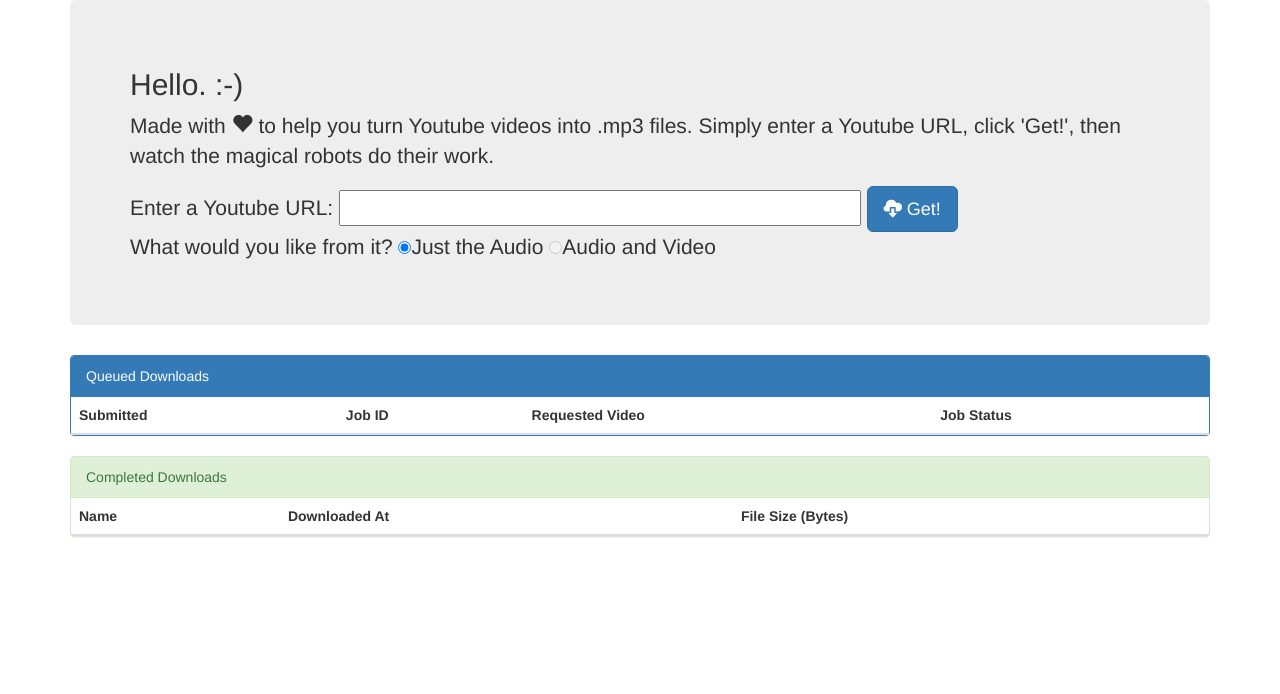
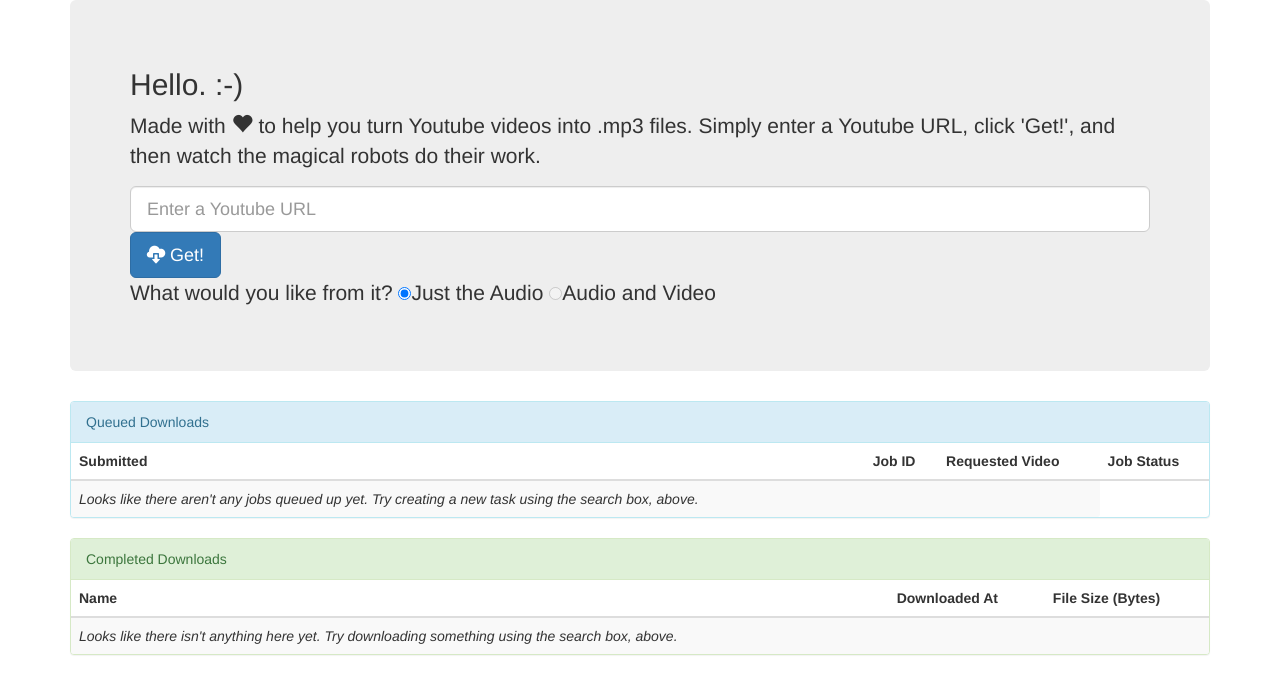
Before and after one commit to eallrich/avdl-magic, a Flask app: page / in a window 1280 px wide. Shown: the top 694 px of the page. Run offline with Flask 2, Linux system fonts and the light colour scheme; data that the repository does not hold is empty; some libraries are stand-ins or nearby versions.

Commit message:
Text and layout

```diff
--- a/templates/index.html
+++ b/templates/index.html
@@ -4,10 +4,10 @@
   <div class="container">
     <div class="jumbotron">
       <h2>Hello. :-)</h2>
-      <p>Made with <span class="glyphicon glyphicon-heart"></span> to help you turn Youtube videos into .mp3 files. Simply enter a Youtube URL, click 'Get!', then watch the magical robots do their work.</p>
+      <p>Made with <span class="glyphicon glyphicon-heart"></span> to help you turn Youtube videos into .mp3 files. Simply enter a Youtube URL, click 'Get!', and then watch the magical robots do their work.</p>
       <form role="form" ng-submit="enqueue()">
-        <p>Enter a Youtube URL:
-          <input type="text" name="yturl" ng-model="yturl" size=40 />
+        <p>
+          <input type="text" class="form-control input-lg" name="yturl" ng-model="yturl" size=40 placeholder="Enter a Youtube URL" />
           <button class="btn btn-lg btn-primary">
             <span class="glyphicon glyphicon-cloud-download"></span> Get!
           </button>
@@ -27,7 +27,7 @@
     {% endraw %}
     </div>
 
-    <div class="panel panel-primary">
+    <div class="panel panel-info">
     <div class="panel-heading">Queued Downloads</div>
     <table class="table table-striped">
       <thead><tr>
@@ -47,6 +47,11 @@
           </td>
         </tr>
       {% endraw %}
+        <tr ng-show="!jobs.length">
+          <td><i>Looks like there aren't any jobs queued up yet. Try creating a new task using the search box, above.</i></td>
+          <td></td>
+          <td></td>
+        </tr>
       </tbody>
     </table>
     </div>
@@ -67,11 +72,11 @@
           <td>{{ file.size }}</td>
         </tr>
       {% endraw %}
-        <!--<tr>
+        <tr ng-show="!downloaded.length">
           <td><i>Looks like there isn't anything here yet. Try downloading something using the search box, above.</i></td>
           <td></td>
           <td></td>
-        </tr>-->
+        </tr>
       </tbody>
     </table>
     </div>
```
